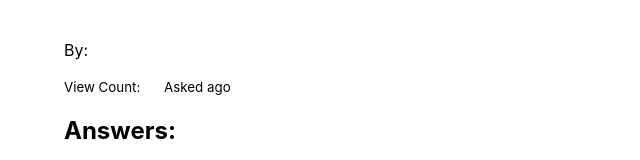
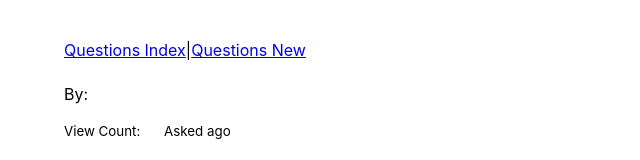
Before and after one commit to CodeCoreYVR/awesome_answers_react_mar_2021, a React (Create React App) app: page /questions/1 in a window 1280 px wide. Shown: the top 160 px of the page, without its empty margins (0-640 px from the left). Built offline with nearby package versions, Linux system fonts and the light colour scheme; no server answers.

Commit message:
Added NavBar

```diff
--- a/src/App.js
+++ b/src/App.js
@@ -7,6 +7,7 @@ import QuestionIndexPage from './components/QuestionIndexPage'
 import CurrentDateTime from './components/CurrentDateTime'
 import { Session } from './requests'
 import { BrowserRouter, Route } from 'react-router-dom'
+import Navbar from './components/Navbar'
 
 // We create a component that acts as the root element of all our
 // other components. This is the component that will be rendered
@@ -44,6 +45,7 @@ class App extends Component {
     return (
       <div className="container">
         <BrowserRouter>
+          <Navbar />
           <Route exact path='/questions'>
             <QuestionIndexPage/>
           </Route>
--- /dev/null
+++ b/src/components/Navbar.js
@@ -0,0 +1,14 @@
+import React from 'react';
+import { NavLink } from 'react-router-dom';
+
+const Navbar = (props) => {
+ return(
+   <nav>
+     <NavLink to='/questions'>Questions Index</NavLink>
+     |
+     <NavLink to='/questions/new'>Questions New</NavLink>
+   </nav>
+ )
+}
+
+export default Navbar;
```
